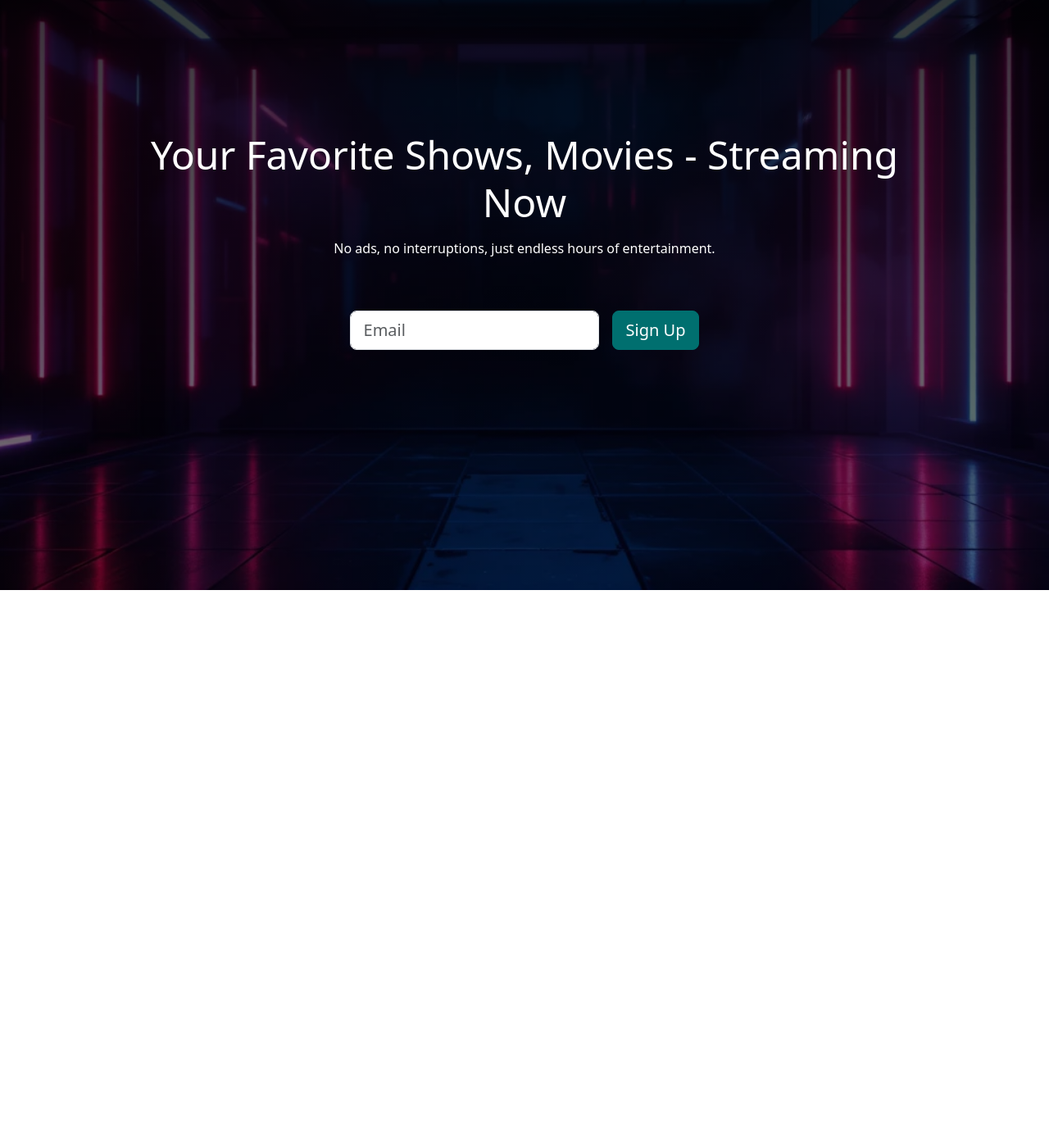
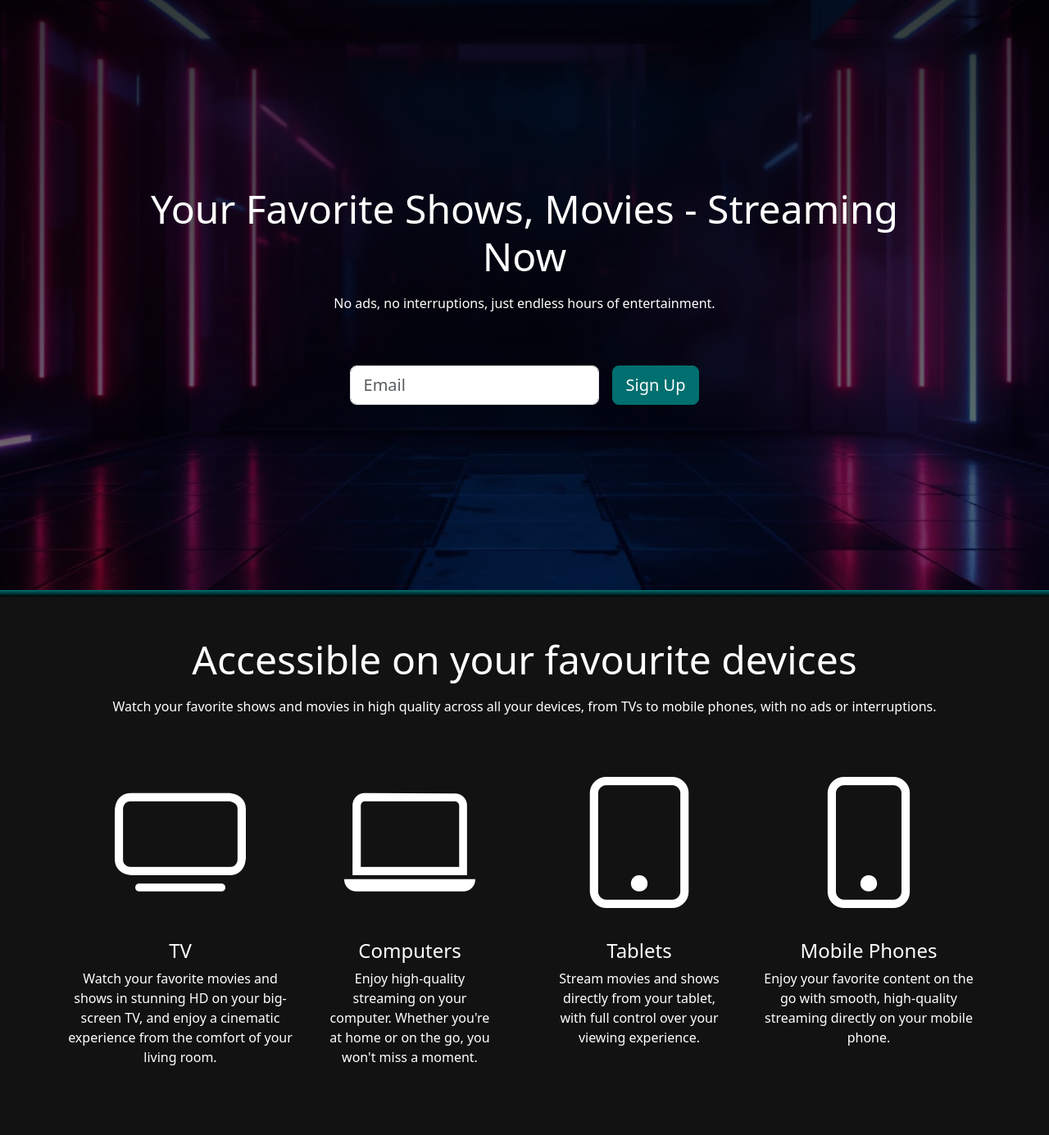
Before and after one commit to tsyevheniia/CineFlow, a website: page index.html in a window 1280 px wide. Shown: the part 80-1465 px from the top of the page at 82% size. Before the commit the page ends 800 px from the top, so only its background shows below. Drawn offline with nearby package versions, Linux system fonts and the light colour scheme; files that its build step writes are made by us from their sources.

Commit message:
Added First Section and Registration Form

```diff
--- a/index.html
+++ b/index.html
@@ -5,16 +5,17 @@
     <title>CineFlow</title>
     <link rel="stylesheet" href="css/bootstrap.css">
     <link rel="stylesheet" href="css/style.css">
+    <link rel="stylesheet" href="node_modules/bootstrap-icons/font/bootstrap-icons.css">
 </head>
 <body>
 <nav class="navbar w-100 py-4 position-fixed z-1">
     <div class="container">
         <img class="navbar-brand" src="images/logo-transparent.png" alt="" style="width: 10rem">
-        <a class="btn btn-primary text-white"> Sign In</a>
+        <a class="btn btn-primary text-white" href="registration.html"> Sign In</a>
     </div>
 </nav>
-<header class="header position-absolute z-0 h-100 w-100 py-5">
-    <div class="text-container h-100 w-100 position-relative py-5 mt-5">
+<header class="header d-flex justify-content-center align-items-center position-relative z-0 min-vh-100 w-100 py-5 ">
+    <div class="text-container h-100 w-100 position-relative z-1">
         <h1 class="w-75 m-auto text-center display-5 text-white mt-5 pt-5 ">Your Favorite Shows, Movies - Streaming Now</h1>
         <p class="w-50 m-auto text-center text-white mt-3 mb-5">No ads, no interruptions, just endless hours of entertainment.</p>
 
@@ -29,6 +30,39 @@
         </form>
     </div>
 </header>
+<div class="bg1 py-1"></div>
+<section id="accessibility" class="w-100 h-100 min-vh-100 bg-secondary" >
+    <div class="container d-flex flex-column justify-content-center align-content-center py-5 flex-wrap">
+        <h4 class="text-white display-5 w-100 text-center mb-3">Accessible on your favourite devices</h4>
+        <p class="text-white text-center mb-3">Watch your favorite shows and movies in high quality across all your devices, from TVs to mobile phones, with no ads or interruptions.</p>
+        <div class="d-flex gap-1 justify-content-center w-100 my-3">
+            <div class="d-flex flex-column w-100 ">
+                <i class="bi bi-tv text-white text-center icon w-100"></i>
+                <h4 class="text-white text-center">TV</h4>
+                <p class="text-white text-center">Watch your favorite movies and shows in stunning HD on your big-screen TV, and enjoy a cinematic experience from the comfort of your living room.</p>
+            </div>
+
+            <div class="d-flex flex-column w-100 ">
+                <i class="bi bi-laptop text-white text-center icon w-100"></i>
+                <h4 class="text-white text-center">Computers</h4>
+                <p class="text-white text-center w-75 mx-auto">Enjoy high-quality streaming on your computer. Whether you're at home or on the go, you won't miss a moment.</p>
+            </div>
+
+            <div class="d-flex flex-column w-100 ">
+                <i class="bi bi-tablet text-white text-center icon"></i>
+                <h4 class="text-white text-center">Tablets</h4>
+                <p class="text-white text-center w-75 mx-auto">Stream movies and shows directly from your tablet, with full control over your viewing experience.</p>
+            </div>
+
+            <div class="d-flex flex-column w-100 ">
+                <i class="bi bi-phone text-white text-center icon"></i>
+                <h4 class="text-white text-center">Mobile Phones</h4>
+                <p class="text-white text-center">Enjoy your favorite content on the go with smooth, high-quality streaming directly on your mobile phone.</p>
+            </div>
+        </div>
+
+    </div>
+</section>
 <script src="js/script.js"></script>
 <script src="js/bootstrap.js"></script>
 </body>
--- a/js/script.js
+++ b/js/script.js
@@ -0,0 +1,12 @@
+const navbar = document.getElementsByClassName('navbar')[0];
+const header = document.getElementsByClassName('header')[0];
+document.addEventListener('scroll',(e)=>{
+    const headerHeight = header.offsetHeight;
+    if(window.scrollY >=  headerHeight - 150){
+        console.log('scroll')
+        navbar.classList.add('bg-dark');
+    }
+    else {
+        navbar.classList.remove('bg-dark');
+    }
+})
--- a/package.json
+++ b/package.json
@@ -10,6 +10,7 @@
   "license": "ISC",
   "description": "",
   "dependencies": {
-    "bootstrap": "^5.3.3"
+    "bootstrap": "^5.3.3",
+    "bootstrap-icons": "^1.11.3"
   }
 }
--- a/scss/bootstrap.scss
+++ b/scss/bootstrap.scss
@@ -1,3 +1,3 @@
 $primary:#006f6f;
-
+$secondary: #121212;
 @import "../node_modules/bootstrap/scss/bootstrap";
--- a/scss/style.scss
+++ b/scss/style.scss
@@ -2,7 +2,7 @@
   background: url('../images/piclumen-1743193622344.png') center center;
   background-size: cover;
 }
-.header:after{
+.header:before{
   content: "";
   position: absolute;
   top: 0;
@@ -13,6 +13,20 @@
   z-index: 1;
 }
 
-.text-container{
-  z-index: 2;
+.header, #accessibility{
+  max-height: 90rem;
 }
+
+.icon{
+  font-size: 10rem;
+  transition: transform 0.3s ease-in-out;
+}
+.icon:hover{
+  transform: scale(1.3);
+}
+
+.bg1 {
+  background: linear-gradient(var(--bs-primary), var(--bs-black));
+  height: 10%;
+  z-index: 1;
+}
```
Also changed, not shown: registration.html (added, +48 -0 lines), 1 other file.
